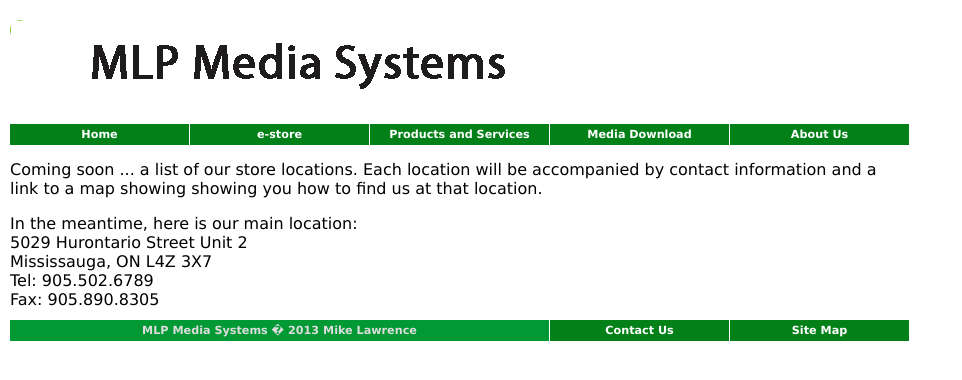
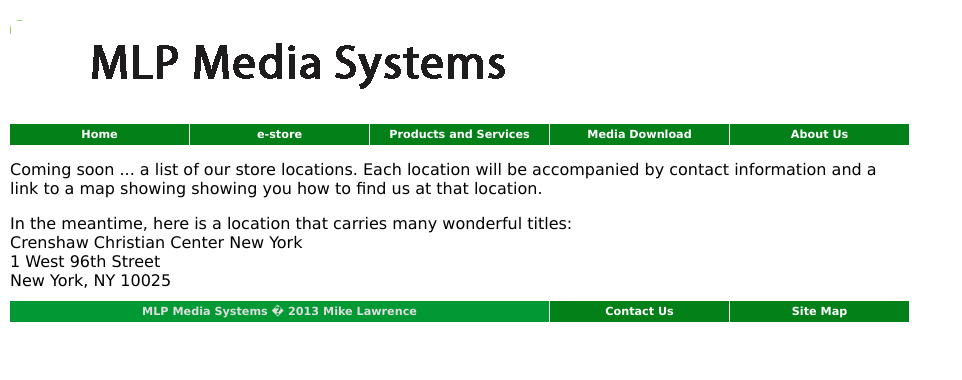
Before and after one commit to mdlawrenceusa/ET-710FinalProject, a PHP site: page /locations.php?nodisplay=1 in a window 1280 px wide. Shown: the top 380 px of the page, without its empty margins (0-962 px from the left). Run offline with PHP 8.4, Linux system fonts and the light colour scheme; the visitor is signed in with stand-in values (Sample User, id 1).

Commit message:
First Pass root directory complete

```diff
--- a/index.php
+++ b/index.php
@@ -21,9 +21,9 @@
         <div id="textLeft">
           <h3>Welcome to MLP Media Systems: Personal Growth Thru Media!</h3>
           <p>Founded in 2010, MLP Media Systems was created to serve those who
-          use alternative healing methods. Offering only the highest quality
-          vitamins, minerals, supplements &amp; herbal remedies, MLP Media
-		  Systems takes great pride in helping people live healthier, happier
+		  use alternative healing methods. Offering only the highest quality
+		  media materials, MLP Media Systems takes great pride in helping people live
+		  productive, happier
           lives.</p>
           <p>Many Companies that talk about Customer Commitment fail to deliver.
           MLP Media Systems exists to truly serve all the needs of their
--- a/locations.php
+++ b/locations.php
@@ -23,11 +23,10 @@
           Each location will be accompanied by contact information and a
           link to a map showing showing you how to find us at that
           location.</p>
-          <p>In the meantime, here is our main location:<br />
-          5029 Hurontario Street Unit 2<br />
-          Mississauga, ON L4Z 3X7<br />
-          Tel: 905.502.6789<br />
-          Fax: 905.890.8305</p>
+          <p>In the meantime, here is a location that carries many wonderful
+		  titles:<br />
+          Crenshaw Christian Center New York<br>1 West 96th Street<br>New York,
+		  NY 10025</p>
         </div>
       </div>
       <?php
--- a/logout.php
+++ b/logout.php
@@ -23,7 +23,7 @@ session_destroy();
       <div id="content">
         <div id="textOnly" class="FeedbackForm">
         <?php if ($notLoggedIn) { ?>
-        <p>Thank you for visiting Nature's Source.<br />
+        <p>Thank you for visiting MLP Media Systems.<br />
         You have not yet logged in.</p>
         <p><a href="login.php" class="noDecoration"> Click here if you wish to
           log in.</a></p>
--- a/news.php
+++ b/news.php
@@ -19,10 +19,8 @@
       ?>
       <div id="content">
         <div id="textOnly">
-          <p>Coming soon ... news about, and related to, your health and our
-          business. As time goes on, we will gather more and more information
-          related to health issues, from you our clients, from our suppliers,
-          and from many other sources. We will try to keep that information
+          <p>Coming soon ... news about, and related to, your health and success. As time goes on, we will gather more and more information
+          of interest. We will try to keep that information
           in a readily accessible form and place so that you may access it
           at any time.</p>
         </div>
--- a/products.php
+++ b/products.php
@@ -19,8 +19,8 @@
       ?>
       <div id="content">
         <div id="textOnly">
-          <p>Nature's Source provides a wide variety of products that focus
-          on alternate health and healing options. We hope and trust that you
+          <p>MLP Media Systems provides a wide variety of media products that focus
+          on successful living outcomes. We hope and trust that you
           will find something among our catalog of offerings that you will find
           useful and appealing. Our catalog is still under development.</p>
         </div>
--- a/services.php
+++ b/services.php
@@ -19,8 +19,8 @@
       ?>
         <div id="textOnly">
           <p>Coming soon ... a complete list of our services.
-          Nature's Source is happy to provide a number of sevices that will
-          will help our clients lead healthier and happier lives. Keeep
+          MLP Media Systems is happy to provide a number of sevices that will
+          will help our clients lead productive and happier lives. Keeep
           watching this space for further information.</p>
         </div>
       </div>
--- a/sitemap.php
+++ b/sitemap.php
@@ -32,9 +32,9 @@
                     </ul>
                   </li>
                   <li>
-                    Your Health
+                    Media Download
                     <ul>
-                      <li><a href="bmi.html">BMI Calculator</a></li>
+                      <li><a href="bmi.html">Online Media</a></li>
                       <li><a href="expert.html">Ask an Expert</a></li>
                       <li><a href="links.html">Useful Links</a></li>
                     </ul>
--- a/suppliers.php
+++ b/suppliers.php
@@ -18,9 +18,8 @@
       include("common/mainmenu.html");
       ?>
         <div id="textOnly">
-          <p>Coming soon ... a complete list of our suppliers. Nature's
-          Source realizes that our clients will be interested in the source
-          of the products we make available to our customers. We will make
+          <p>Coming soon ... a complete list of our suppliers. MLP Media Systems realizes that our clients will be interested in the source
+          of the media products we make available to our customers. We will make
           available here a list of those who supply our products and, where
           relevant, those who assist us to provide our services.</p>
         </div>
```
